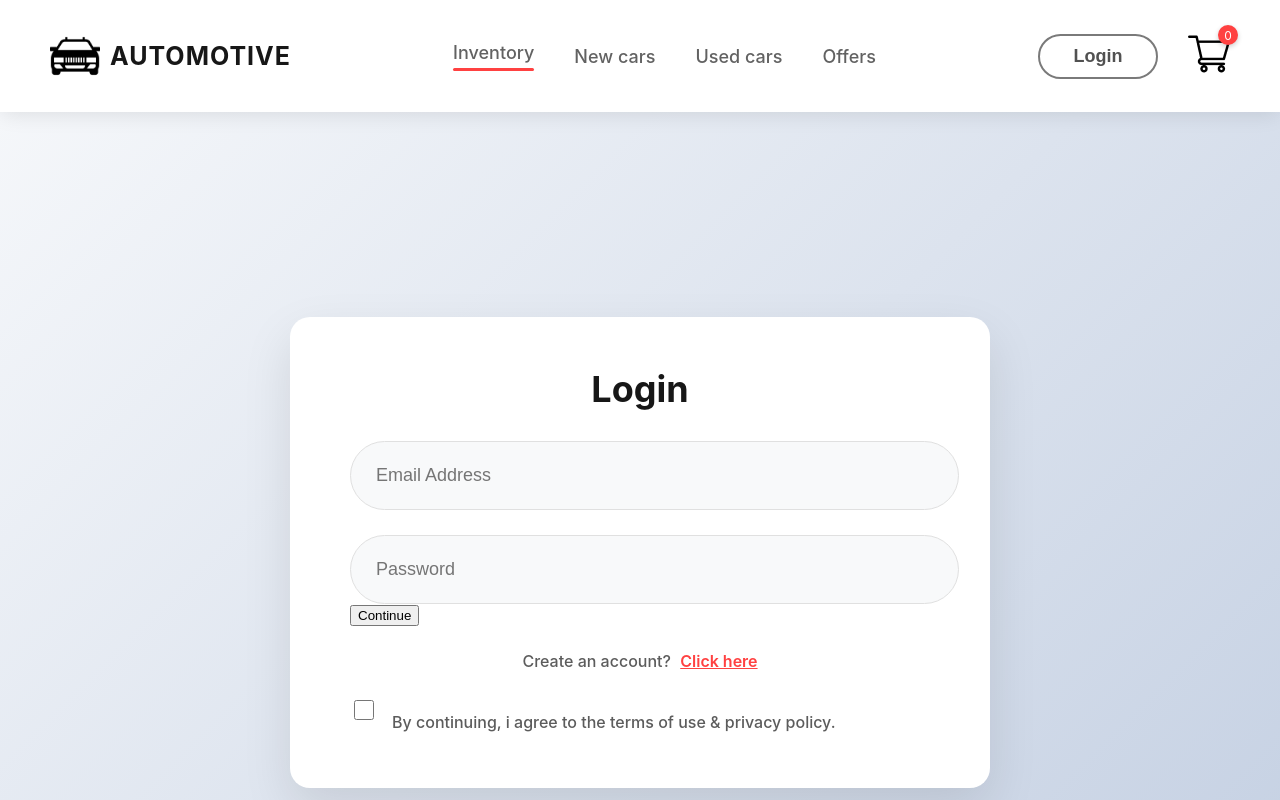
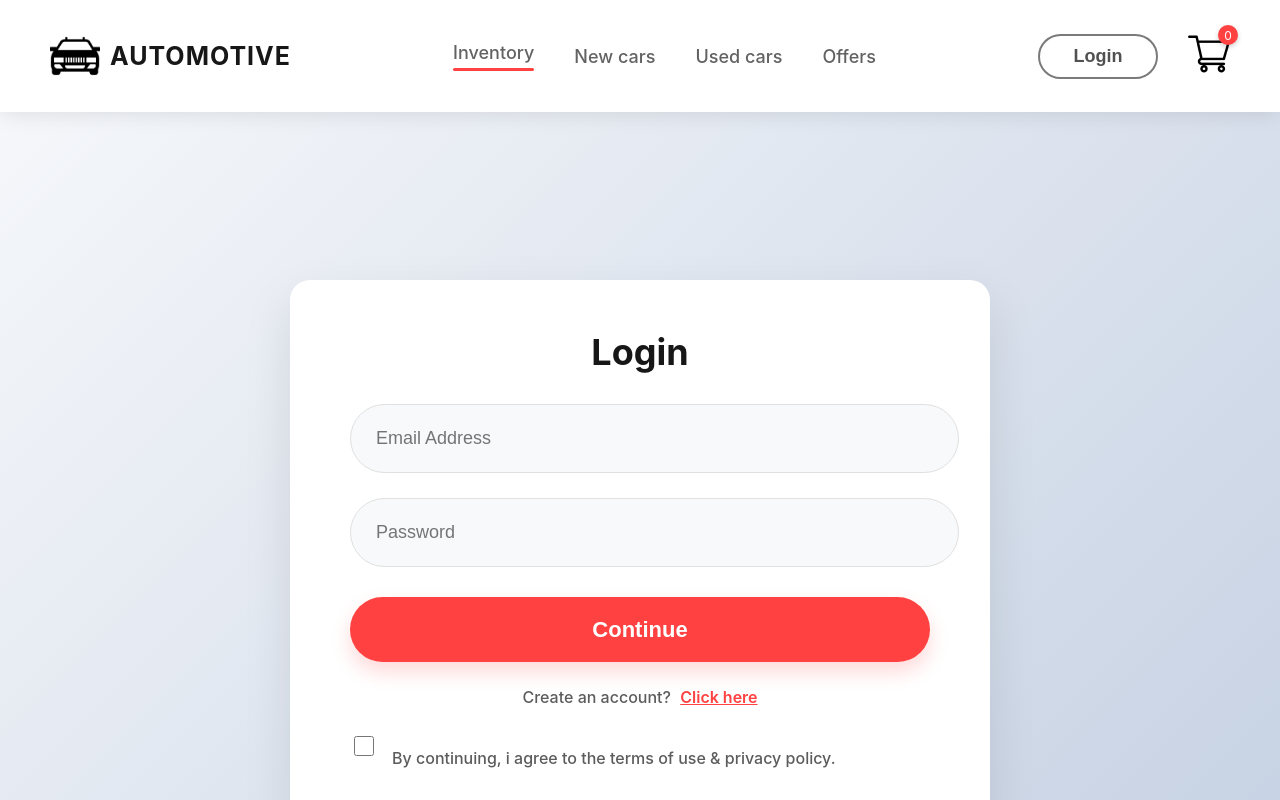
Before and after one commit to Bebarzzz/E-Commerce_Website, a React (Create React App) app in the folder frontend/: page /login in a window 1280 px wide. Shown: the top 800 px of the page. Built offline with nearby package versions, Linux system fonts and the light colour scheme.

Commit message:
fixed the login button style

```diff
--- a/frontend/src/Pages/LoginSignup.jsx
+++ b/frontend/src/Pages/LoginSignup.jsx
@@ -67,7 +67,7 @@ const LoginSignup = () => {
           <input name='email' value={formData.email} onChange={changeHandler} type="email" placeholder='Email Address' />
           <input name='password' value={formData.password} onChange={changeHandler} type="password" placeholder='Password' />
         </div>
-        <button onClick={() => { state === "Login" ? login() : signup() }}>Continue</button>
+        <button className='loginsignup-btn' onClick={() => { state === "Login" ? login() : signup() }}>Continue</button>
         {state === "Sign Up"
           ? <p className="loginsignup-login">Already have an account? <span onClick={() => { setState("Login") }}>Login here</span></p>
           : <p className="loginsignup-login">Create an account? <span onClick={() => { setState("Sign Up") }}>Click here</span></p>}
```
